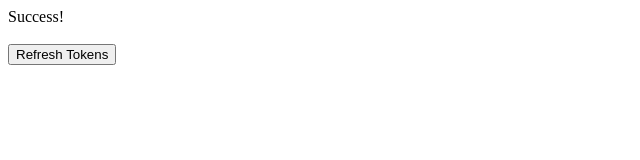
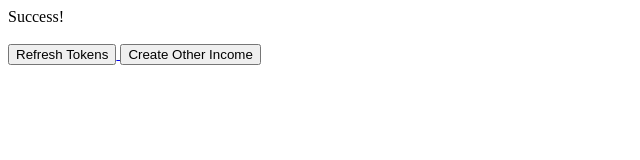
Before and after one commit to shounakdatta/FreshOnFreshBooks, a website: page success.html in a window 1280 px wide. Shown: the whole page, without its empty margins (0-640 px from the left). Drawn offline with Linux system fonts and the light colour scheme; no server answers.

Commit message:
Added other income page

```diff
--- a/success.html
+++ b/success.html
@@ -6,6 +6,11 @@ Success!
 <a href="/api/refreshTokens">
     <button>
         Refresh Tokens
+    </button>
+</a>
+<a href="./createOtherIncome.html">
+    <button>
+        Create Other Income
     </button>
 </a>
 <script>
```
Also changed, not shown: createOtherIncome.html (added, +4 -0 lines).
